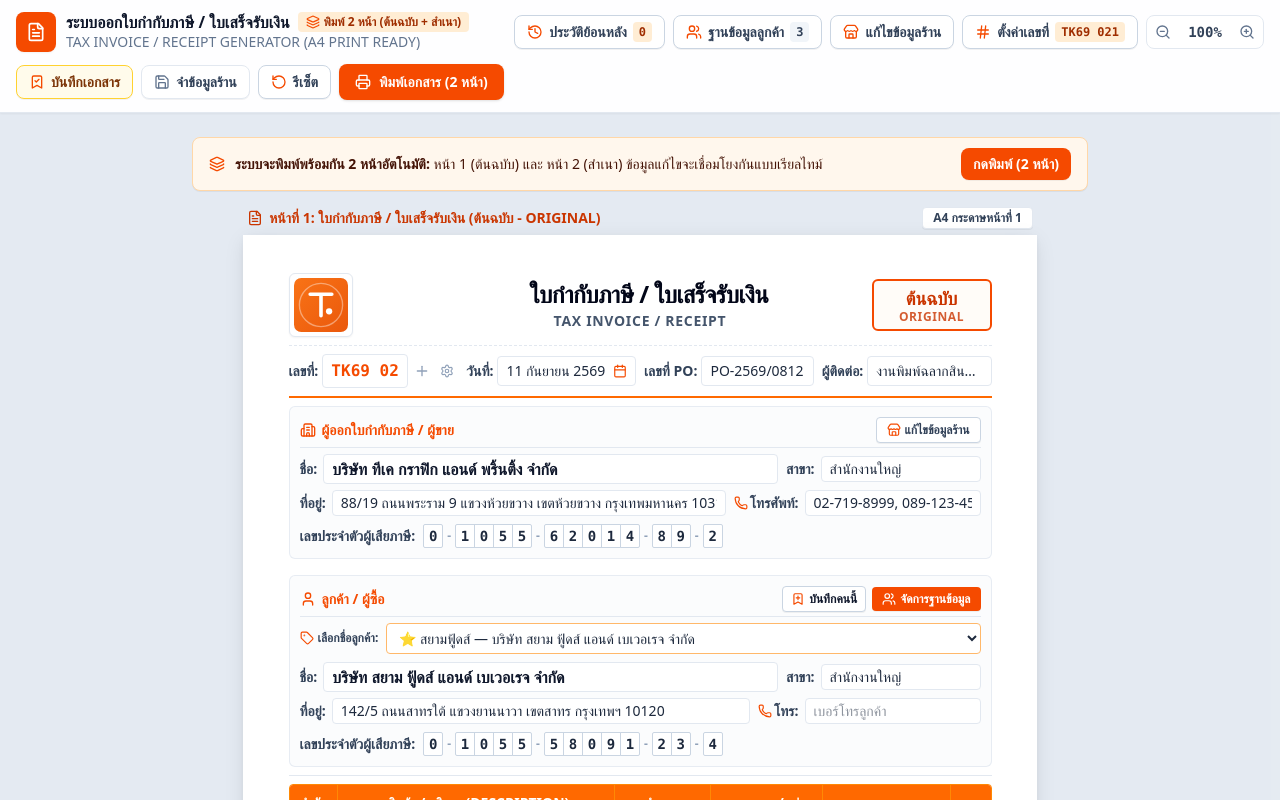
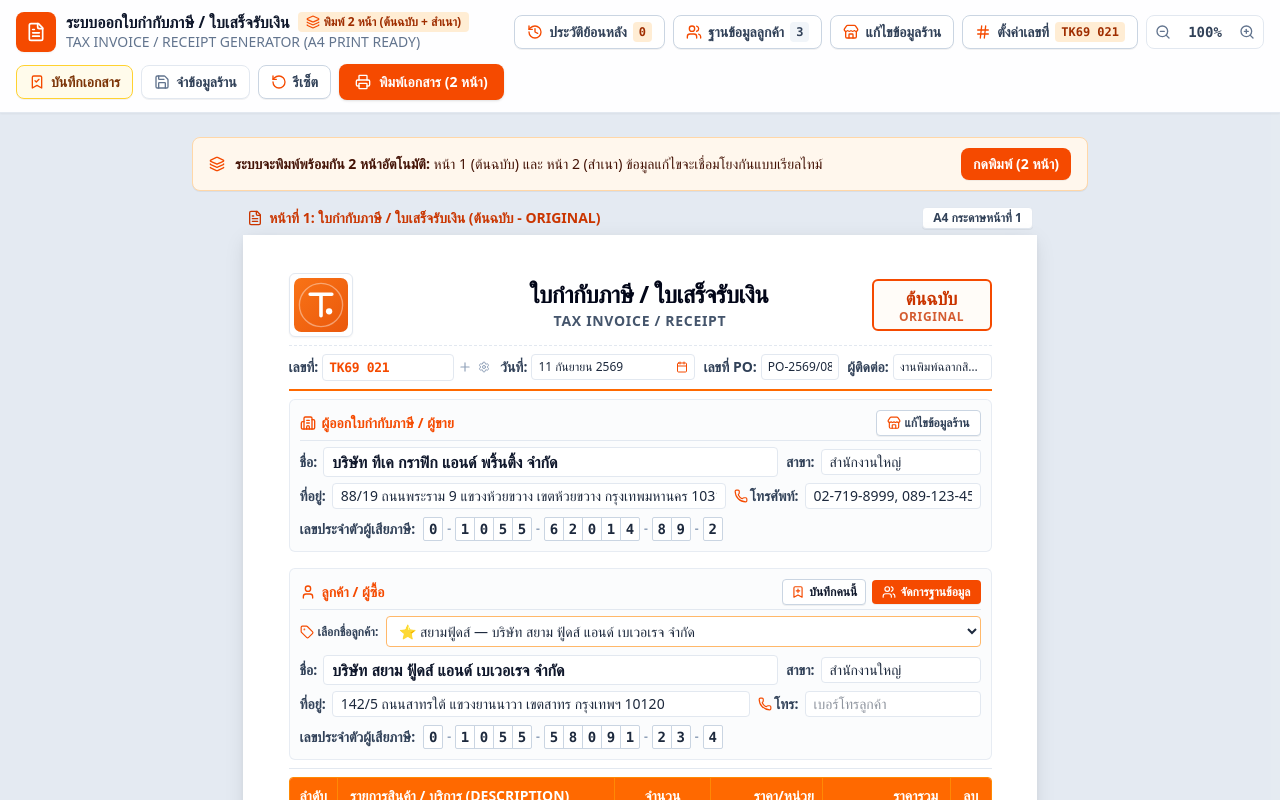
Before and after one commit to aamacam1-cell/Tony-Bill, a React (Vite) app: page / in a window 1280 px wide. Shown: the top 800 px of the page. Built offline with nearby package versions, Linux system fonts and the light colour scheme.

Commit message:
fix: adjust invoice number input layout
Refine grid columns and input styles in the meta section to ensure full visibility of long invoice numbers without overflowing the container.

```diff
--- a/src/components/InvoicePaper.tsx
+++ b/src/components/InvoicePaper.tsx
@@ -219,10 +219,10 @@
           </div>
 
           {/* Under Header: Compact Meta Fields Grid (เลขที่, วันที่, PO, ผู้ติดต่อ) */}
-          <div className="mt-2 pt-2 border-t border-dashed border-slate-200 grid grid-cols-2 sm:grid-cols-4 gap-2 text-xs sm:text-sm">
-            {/* เลขที่ใบกำกับ */}
-            <div className="flex items-center gap-1">
-              <span className="font-semibold text-slate-700 whitespace-nowrap text-xs sm:text-sm">
+          <div className="mt-2 pt-2 border-t border-dashed border-slate-200 grid grid-cols-2 sm:grid-cols-[1.2fr_1.15fr_0.8fr_0.85fr] gap-2 text-xs sm:text-sm">
+            {/* เลขที่ใบกำกับ: ปรับขนาดตัวอักษรและระยะเว้นวรรคให้ตัวเลขทุกหลักแสดงครบถ้วน ไม่ตกขอบ */}
+            <div className="flex items-center gap-1 min-w-0">
+              <span className="font-semibold text-slate-700 whitespace-nowrap text-xs sm:text-sm shrink-0">
                 เลขที่:
               </span>
               <div className="flex items-center gap-0.5 flex-1 min-w-0">
@@ -231,52 +231,54 @@
                   value={meta.invoiceNo}
                   onChange={(e) => updateMeta('invoiceNo', e.target.value)}
                   placeholder="เช่น TK69 021"
-                  className="font-bold text-orange-600 print:text-black px-2 py-1 rounded border border-slate-200 focus:border-orange-400 focus:bg-orange-50/50 w-full focus:outline-none text-sm sm:text-base font-mono"
+                  title={meta.invoiceNo}
+                  className="font-bold text-orange-600 print:text-black px-1.5 py-1 rounded border border-slate-200 focus:border-orange-400 focus:bg-orange-50/50 w-full min-w-0 focus:outline-none text-xs sm:text-[13px] font-mono tracking-tight"
                 />
                 <button
                   type="button"
                   onClick={onIncrementInvoiceNo || onRegenerateInvoiceNo}
-                  className="no-print p-1 rounded hover:bg-orange-50 text-slate-400 hover:text-orange-600 transition-colors shrink-0 cursor-pointer"
+                  className="no-print p-0.5 rounded hover:bg-orange-50 text-slate-400 hover:text-orange-600 transition-colors shrink-0 cursor-pointer"
                   title="เพิ่มเลขที่บิลถัดไป (+1)"
                 >
-                  <Plus className="w-4 h-4" />
+                  <Plus className="w-3.5 h-3.5" />
                 </button>
                 {onOpenInvoiceNoSettings && (
                   <button
                     type="button"
                     onClick={onOpenInvoiceNoSettings}
-                    className="no-print p-1 rounded hover:bg-slate-100 text-slate-400 hover:text-orange-600 transition-colors shrink-0 cursor-pointer"
+                    className="no-print p-0.5 rounded hover:bg-slate-100 text-slate-400 hover:text-orange-600 transition-colors shrink-0 cursor-pointer"
                     title="ตั้งค่าเลขที่เริ่มต้น"
                   >
-                    <Settings className="w-3.5 h-3.5" />
+                    <Settings className="w-3 h-3" />
                   </button>
                 )}
                 {!onOpenInvoiceNoSettings && (
                   <button
                     type="button"
                     onClick={onRegenerateInvoiceNo}
-                    className="no-print p-1 rounded hover:bg-slate-100 text-slate-400 hover:text-orange-600 transition-colors shrink-0 cursor-pointer"
+                    className="no-print p-0.5 rounded hover:bg-slate-100 text-slate-400 hover:text-orange-600 transition-colors shrink-0 cursor-pointer"
                     title="สร้างเลขที่ใบกำกับอัตโนมัติ"
                   >
-                    <RefreshCw className="w-3.5 h-3.5" />
+                    <RefreshCw className="w-3 h-3" />
                   </button>
                 )}
               </div>
             </div>
 
-            {/* วันที่เอกสาร */}
-            <div className="flex items-center gap-1">
-              <span className="font-semibold text-slate-700 whitespace-nowrap text-xs sm:text-sm">
+            {/* วันที่เอกสาร: ปรับขนาดตัวอักษรและล็อกบรรทัดเดียว ไม่ขึ้นบรรทัดใหม่ */}
+            <div className="flex items-center gap-1 min-w-0">
+              <span className="font-semibold text-slate-700 whitespace-nowrap text-xs sm:text-sm shrink-0">
                 วันที่:
               </span>
               <div className="relative flex-1 min-w-0">
                 <button
                   type="button"
                   onClick={() => setShowDatePicker(!showDatePicker)}
-                  className="w-full text-left font-medium text-slate-800 bg-white print:bg-transparent px-2 py-1 rounded border border-slate-200 focus:border-orange-400 flex items-center justify-between text-xs sm:text-sm cursor-pointer"
+                  className="w-full text-left font-medium text-slate-800 bg-white print:bg-transparent px-1.5 py-1 rounded border border-slate-200 focus:border-orange-400 flex items-center justify-between text-xs sm:text-xs cursor-pointer min-w-0"
+                  title="คลิกเพื่อเลือกวันที่"
                 >
-                  <span>{formatThaiDate(meta.docDate)}</span>
-                  <Calendar className="w-3.5 h-3.5 text-orange-600 no-print shrink-0 ml-1" />
+                  <span className="whitespace-nowrap truncate">{formatThaiDate(meta.docDate)}</span>
+                  <Calendar className="w-3 h-3 text-orange-600 no-print shrink-0 ml-0.5" />
                 </button>
                 {showDatePicker && (
                   <div className="no-print absolute z-20 top-full mt-1 bg-white p-2 rounded-lg shadow-xl border border-slate-200">
@@ -295,8 +297,8 @@
             </div>
 
             {/* เลขที่ PO */}
-            <div className="flex items-center gap-1">
-              <span className="font-semibold text-slate-700 whitespace-nowrap text-xs sm:text-sm">
+            <div className="flex items-center gap-1 min-w-0">
+              <span className="font-semibold text-slate-700 whitespace-nowrap text-xs sm:text-sm shrink-0">
                 เลขที่ PO:
               </span>
               <input
@@ -304,13 +306,13 @@
                 value={meta.poNo}
                 onChange={(e) => updateMeta('poNo', e.target.value)}
                 placeholder="ระบุถ้ามี"
-                className="px-2 py-1 rounded border border-slate-200 focus:border-orange-400 focus:bg-orange-50/50 w-full focus:outline-none text-xs sm:text-sm"
+                className="px-1.5 py-1 rounded border border-slate-200 focus:border-orange-400 focus:bg-orange-50/50 w-full min-w-0 focus:outline-none text-xs sm:text-xs"
               />
             </div>
 
             {/* ผู้ติดต่อ (เปลี่ยนจากชื่องาน) */}
-            <div className="flex items-center gap-1">
-              <span className="font-semibold text-slate-700 whitespace-nowrap text-xs sm:text-sm">
+            <div className="flex items-center gap-1 min-w-0">
+              <span className="font-semibold text-slate-700 whitespace-nowrap text-xs sm:text-sm shrink-0">
                 ผู้ติดต่อ:
               </span>
               <input
@@ -318,7 +320,7 @@
                 value={meta.jobName}
                 onChange={(e) => updateMeta('jobName', e.target.value)}
                 placeholder="ระบุผู้ติดต่อ"
-                className="px-2 py-1 rounded border border-slate-200 focus:border-orange-400 focus:bg-orange-50/50 w-full focus:outline-none text-xs sm:text-sm truncate"
+                className="px-1.5 py-1 rounded border border-slate-200 focus:border-orange-400 focus:bg-orange-50/50 w-full min-w-0 focus:outline-none text-xs sm:text-xs truncate"
               />
             </div>
           </div>
```
